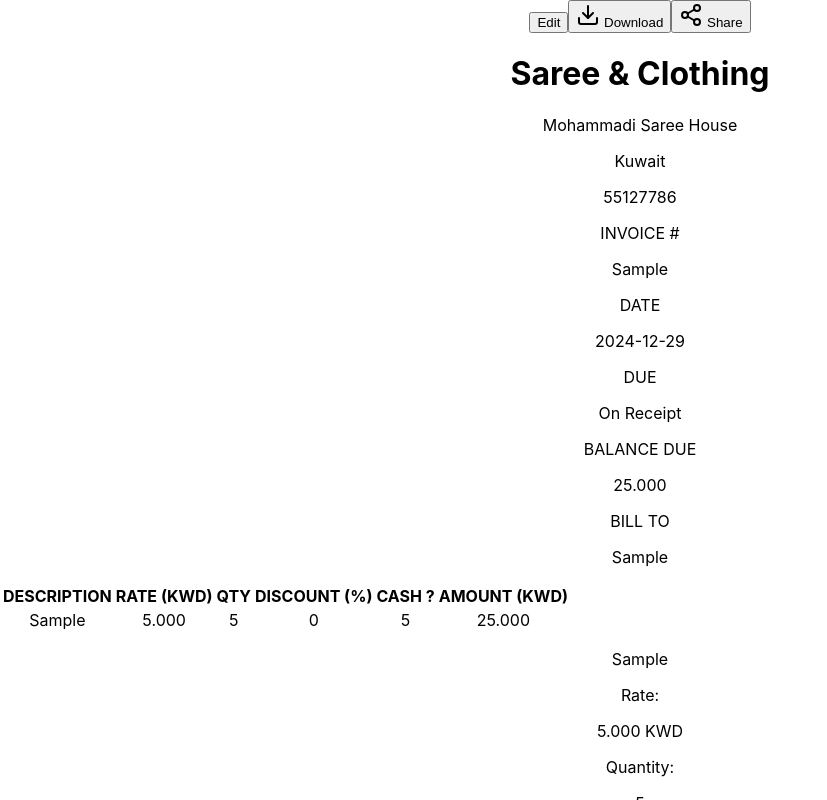
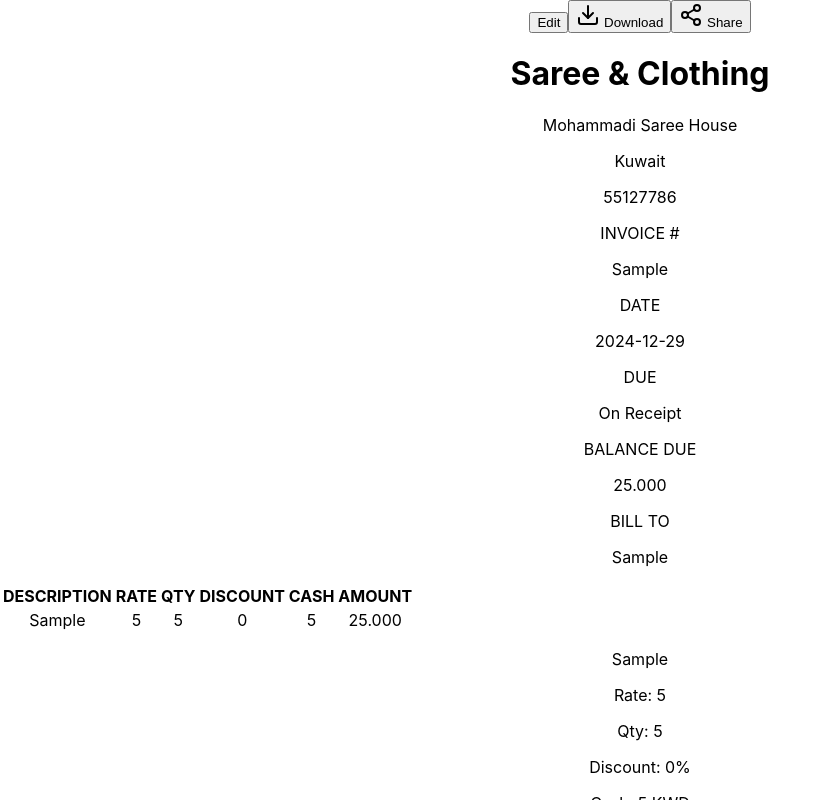
Before and after one commit to jeetbarot1998/invoice-maker, a React (Create React App) app: page / in a window 1280 px wide. Both pictures are taken after typing "Sample", "Sample", "Sample", "5", "5", "5" into the empty fields and a click on the button "Generate Invoice". Shown: the top 800 px of the page, without its empty margins (0-827 px from the left). Built offline with nearby package versions, Linux system fonts and the light colour scheme.

Commit message:
Refactor InvoiceTemplate for improved readability
Updated the InvoiceTemplate component to remove unnecessary styling and improve readability. Adjusted the display of invoice details and item rates.

```diff
--- a/src/components/InvoiceTemplate.jsx
+++ b/src/components/InvoiceTemplate.jsx
@@ -21,45 +21,43 @@ const InvoiceTemplate = React.forwardRef(({ invoiceData, items, calculateTotal }
             <div className="grid grid-cols-2 md:grid-cols-1 gap-2">
               <div>
                 <p className="font-bold">INVOICE #</p>
-                <p className="text-base md:text-lg">{invoiceData.invoiceNumber}</p>
+                <p>{invoiceData.invoiceNumber}</p>
               </div>
               <div>
                 <p className="font-bold">DATE</p>
-                <p className="text-base md:text-lg">{invoiceData.date}</p>
+                <p>{invoiceData.date}</p>
               </div>
               <div>
                 <p className="font-bold">DUE</p>
-                <p className="text-base md:text-lg">On Receipt</p>
+                <p>On Receipt</p>
               </div>
               <div>
                 <p className="font-bold">BALANCE DUE</p>
-                <p className="text-base md:text-lg">{calculateTotal()}</p>
+                <p>{calculateTotal()}</p>
               </div>
             </div>
           </div>
         </div>
 
-        <div className="border-b-2 border-grey-1000 my-4"></div>
+        <div className="border-b-2 my-4"></div>
 
-        <div className="mb-4 text-left">
+        <div className="mb-4">
           <p className="font-bold">BILL TO</p>
-          <p className="text-base md:text-lg mt-1">{invoiceData.billTo}</p>
+          <p>{invoiceData.billTo}</p>
         </div>
 
-        <div className="border-b-2 border-grey-1000 my-4"></div>
+        <div className="border-b-2 my-4"></div>
 
         <div className="mb-8 overflow-x-auto">
-
-          {/* DESKTOP TABLE */}
           <table className="w-full border-collapse hidden md:table">
-            <thead className="bg-gray-50">
+            <thead>
               <tr>
-                <th className="border p-2 text-left w-2/5">DESCRIPTION</th>
-                <th className="border p-2 text-right w-1/5">RATE (KWD)</th>
-                <th className="border p-2 text-right w-1/5">QTY</th>
-                <th className="border p-2 text-right w-1/5">DISCOUNT (%)</th>
-                <th className="border p-2 text-right w-1/5">CASH ?</th> {/* ✅ ADDED */}
-                <th className="border p-2 text-right w-1/5">AMOUNT (KWD)</th>
+                <th className="border p-2 text-left">DESCRIPTION</th>
+                <th className="border p-2 text-right">RATE</th>
+                <th className="border p-2 text-right">QTY</th>
+                <th className="border p-2 text-right">DISCOUNT</th>
+                <th className="border p-2 text-right">CASH</th> {/* ✅ */}
+                <th className="border p-2 text-right">AMOUNT</th>
               </tr>
             </thead>
 
@@ -67,47 +65,33 @@ const InvoiceTemplate = React.forwardRef(({ invoiceData, items, calculateTotal }
               {items.map((item) => (
                 <tr key={item.id}>
                   <td className="border p-2">{item.description}</td>
-                  <td className="border p-2 text-right">{parseFloat(item.rate).toFixed(3)}</td>
+                  <td className="border p-2 text-right">{item.rate}</td>
                   <td className="border p-2 text-right">{item.quantity}</td>
                   <td className="border p-2 text-right">{item.discount}</td>
-                  <td className="border p-2 text-right">{item.cash}</td> {/* ✅ ADDED */}
+                  <td className="border p-2 text-right">{item.cash}</td> {/* ✅ */}
                   <td className="border p-2 text-right">{item.amount}</td>
                 </tr>
               ))}
             </tbody>
           </table>
 
-          {/* MOBILE VIEW */}
           <div className="md:hidden space-y-4">
             {items.map((item) => (
-              <div key={item.id} className="border p-4 rounded-lg bg-white">
-                <p className="font-bold mb-2">{item.description}</p>
+              <div key={item.id} className="border p-4 rounded-lg">
+                <p className="font-bold">{item.description}</p>
 
-                <div className="grid grid-cols-2 gap-2 text-sm">
-                  <p className="text-gray-600">Rate:</p>
-                  <p className="text-right">{parseFloat(item.rate).toFixed(3)} KWD</p>
-
-                  <p className="text-gray-600">Quantity:</p>
-                  <p className="text-right">{item.quantity}</p>
-
-                  <p className="text-gray-600">Discount:</p>
-                  <p className="text-right">{item.discount}%</p>
-
-                  <p className="text-gray-600">Cash:</p> {/* ✅ ADDED */}
-                  <p className="text-right">{item.cash}</p>
-
-                  <p className="text-gray-600 font-bold">Amount:</p>
-                  <p className="text-right font-bold">{item.amount} KWD</p>
-                </div>
+                <p>Rate: {item.rate}</p>
+                <p>Qty: {item.quantity}</p>
+                <p>Discount: {item.discount}%</p>
+                <p>Cash: {item.cash} KWD</p> {/* ✅ */}
+                <p>Amount: {item.amount} KWD</p>
               </div>
             ))}
           </div>
         </div>
 
-        <div className="text-right mb-8">
-          <p className="text-lg md:text-xl font-bold">
-            BALANCE DUE: KWD {calculateTotal()}
-          </p>
+        <div className="text-right">
+          <p className="font-bold">BALANCE DUE: KWD {calculateTotal()}</p>
         </div>
 
       </div>
```
